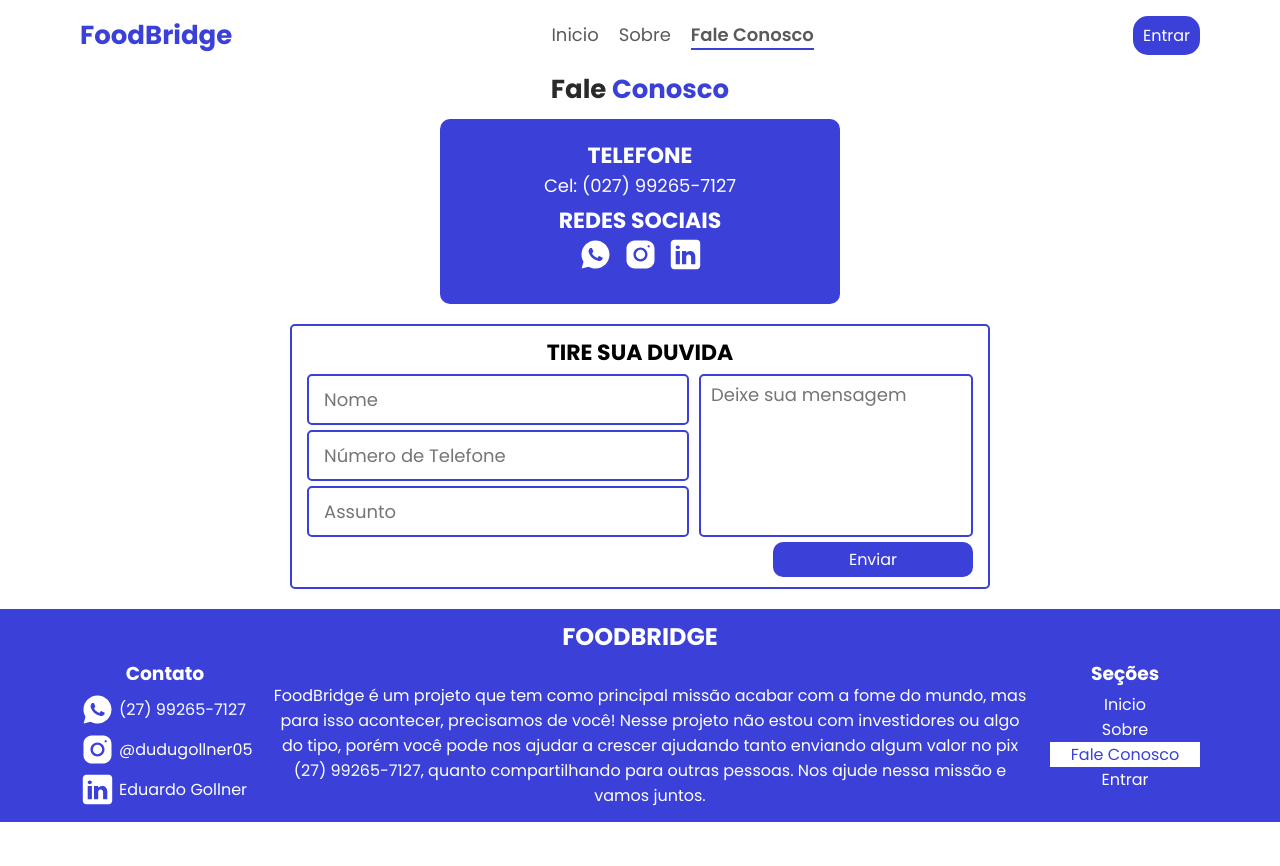
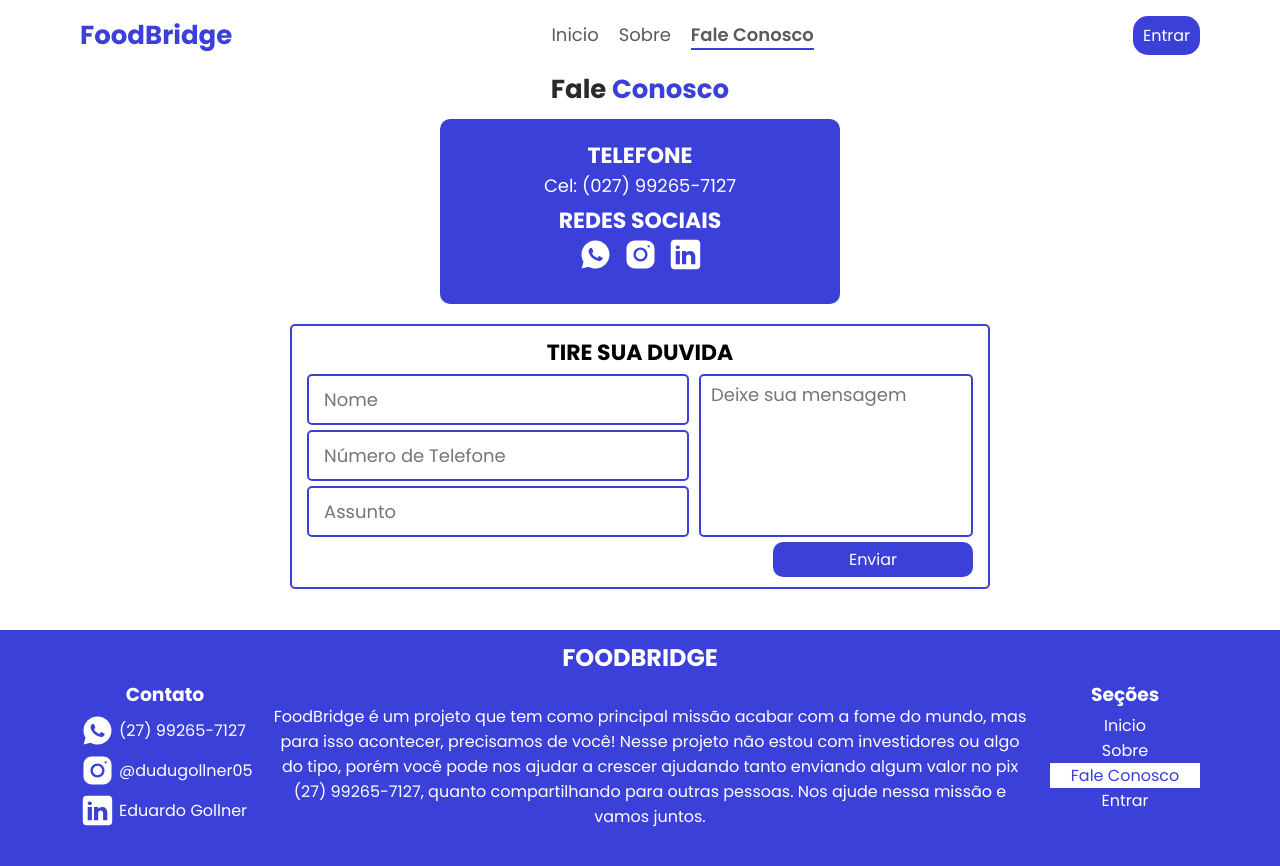
Before and after one commit to EduardoGollner0609/FoodBridge, a React (Vite) app in the folder frontend/: page /contact in a window 1280 px wide. Shown: the top 866 px of the page. Before the commit the page ends 822 px from the top, so only its background shows below. Built offline with nearby package versions, Linux system fonts and the light colour scheme; no server answers.

Commit message:
mexendo no css.

```diff
--- a/frontend/src/components/Footer/styles.css
+++ b/frontend/src/components/Footer/styles.css
@@ -1,5 +1,6 @@
 footer {
   background-color: var(--fb-color-primary);
+  min-height: 250px;
   padding: 10px 20px;
   color: var(--fb-color-quartiary);
 }
--- a/frontend/src/routes/IntroductionPage/TalkToUsPage/styles.css
+++ b/frontend/src/routes/IntroductionPage/TalkToUsPage/styles.css
@@ -1,5 +1,7 @@
 #section-talk-to-us-page {
   padding: 0 20px;
+  height: 80vh;
+  max-height: 550px;
 }
 
 .talk-to-us-content h2 {
```
